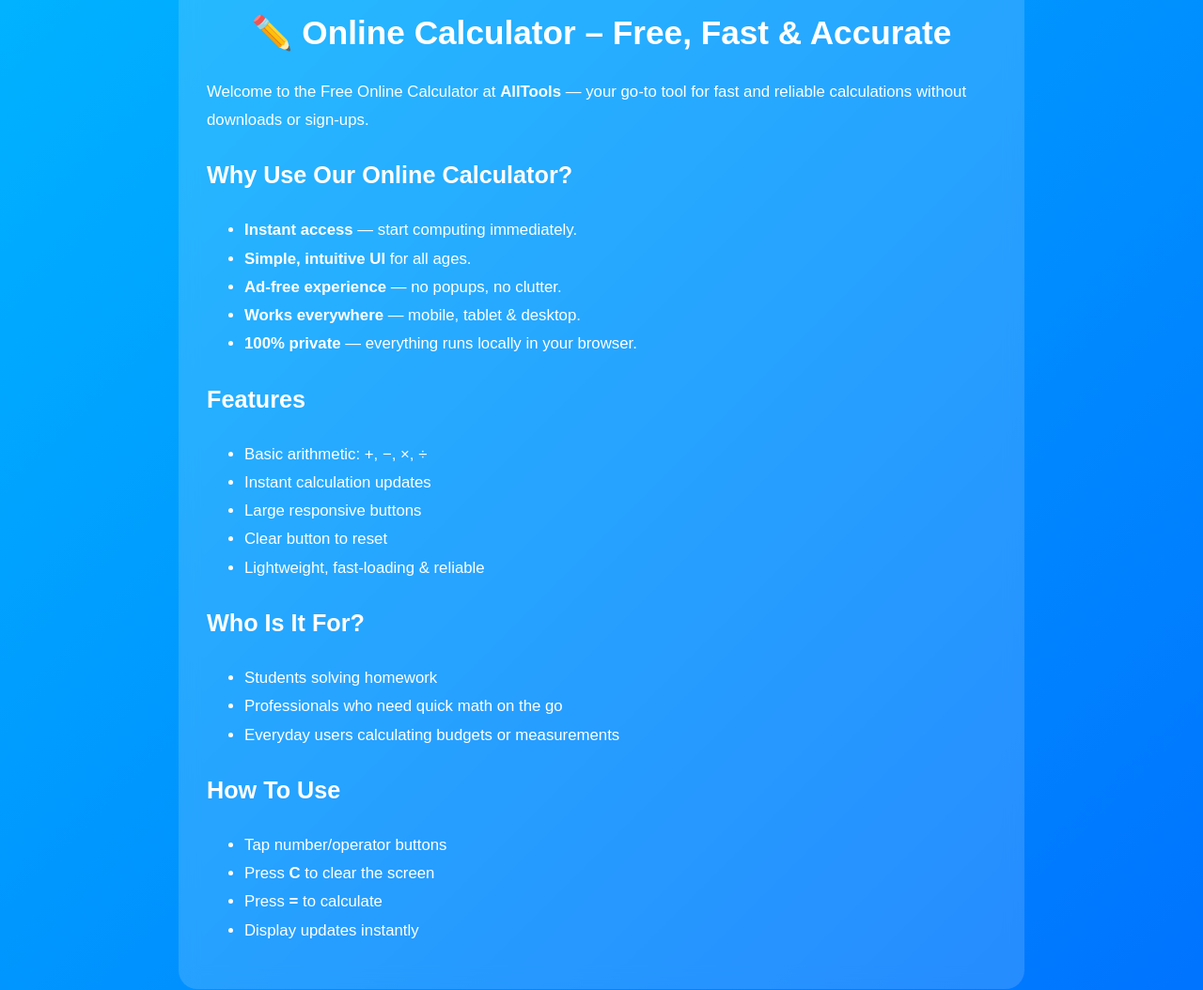
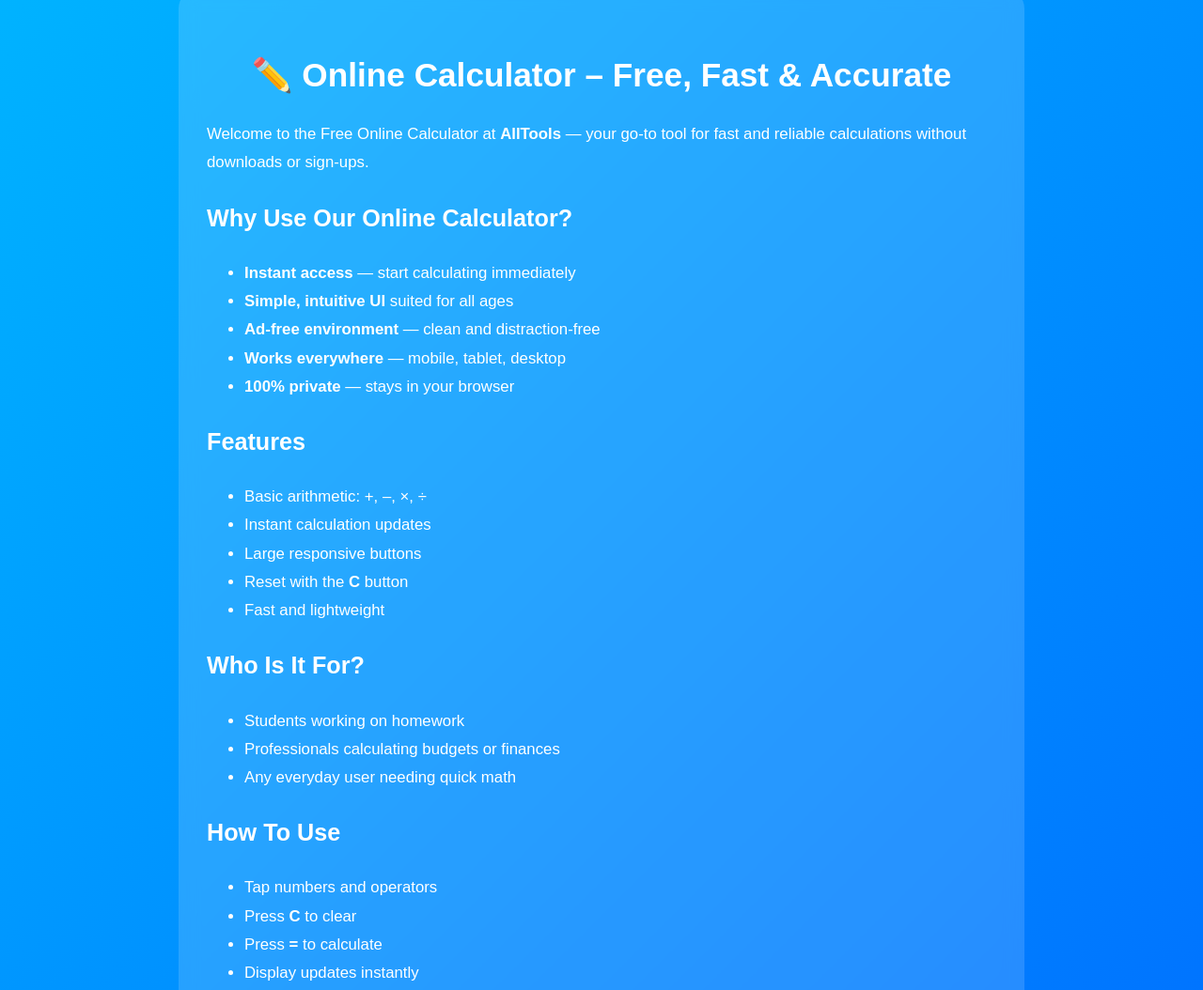
Before and after one commit to him001133/multi-alltool, a plain HTML site: page tools/calculator/index.html in a window 1280 px wide. Shown: the part 720-1774 px from the top of the page at 94% size. Drawn offline with Linux system fonts and the light colour scheme.

Commit message:
Auto commit: Modified tools/calculator/index.html

```diff
--- a/tools/calculator/index.html
+++ b/tools/calculator/index.html
@@ -9,13 +9,17 @@
 
 <body>
 
-<!-- HEADER -->
+<!-- GLOBAL HEADER (from includes/header.html) -->
 <div id="header-container"></div>
 
-<!-- CALCULATOR FIRST -->
+<!-- LOCAL PAGE TITLE -->
+<header class="page-header">
+  <h1>Online Calculator</h1>
+  <p>Fast • Simple • Accurate</p>
+</header>
+
+<!-- CALCULATOR TOOL SECTION -->
 <div class="container">
-
-  <h1 class="tool-title">Calculator</h1>
 
   <main class="calc">
     <input type="text" id="display" disabled>
@@ -48,7 +52,7 @@
 
 </div>
 
-<!-- DESCRIPTION BELOW CALCULATOR -->
+<!-- DESCRIPTION BELOW THE CALCULATOR -->
 <section class="description-box">
 
   <h1 class="desc-title">✏️ Online Calculator – Free, Fast & Accurate</h1>
@@ -60,52 +64,53 @@
 
   <h2>Why Use Our Online Calculator?</h2>
   <ul>
-    <li><strong>Instant access</strong> — start computing immediately.</li>
-    <li><strong>Simple, intuitive UI</strong> for all ages.</li>
-    <li><strong>Ad-free experience</strong> — no popups, no clutter.</li>
-    <li><strong>Works everywhere</strong> — mobile, tablet & desktop.</li>
-    <li><strong>100% private</strong> — everything runs locally in your browser.</li>
+    <li><strong>Instant access</strong> — start calculating immediately</li>
+    <li><strong>Simple, intuitive UI</strong> suited for all ages</li>
+    <li><strong>Ad-free environment</strong> — clean and distraction-free</li>
+    <li><strong>Works everywhere</strong> — mobile, tablet, desktop</li>
+    <li><strong>100% private</strong> — stays in your browser</li>
   </ul>
 
   <h2>Features</h2>
   <ul>
-    <li>Basic arithmetic: +, −, ×, ÷</li>
+    <li>Basic arithmetic: +, –, ×, ÷</li>
     <li>Instant calculation updates</li>
     <li>Large responsive buttons</li>
-    <li>Clear button to reset</li>
-    <li>Lightweight, fast-loading & reliable</li>
+    <li>Reset with the <strong>C</strong> button</li>
+    <li>Fast and lightweight</li>
   </ul>
 
   <h2>Who Is It For?</h2>
   <ul>
-    <li>Students solving homework</li>
-    <li>Professionals who need quick math on the go</li>
-    <li>Everyday users calculating budgets or measurements</li>
+    <li>Students working on homework</li>
+    <li>Professionals calculating budgets or finances</li>
+    <li>Any everyday user needing quick math</li>
   </ul>
 
   <h2>How To Use</h2>
   <ul>
-    <li>Tap number/operator buttons</li>
-    <li>Press <strong>C</strong> to clear the screen</li>
+    <li>Tap numbers and operators</li>
+    <li>Press <strong>C</strong> to clear</li>
     <li>Press <strong>=</strong> to calculate</li>
     <li>Display updates instantly</li>
   </ul>
 
 </section>
 
-<!-- FOOTER -->
+<!-- GLOBAL FOOTER -->
 <div id="footer-container"></div>
 
+<!-- CALCULATOR LOGIC -->
 <script src="script.js"></script>
 
 <!-- LOAD HEADER + FOOTER -->
 <script>
   fetch("../../includes/header.html")
-    .then(res => res.text())
+    .then(r => r.text())
     .then(html => header_container.innerHTML = html);
 
   fetch("../../includes/footer.html")
-    .then(res => res.text())
+    .then(r => r.text())
     .then(html => footer_container.innerHTML = html);
 </script>
 
```
